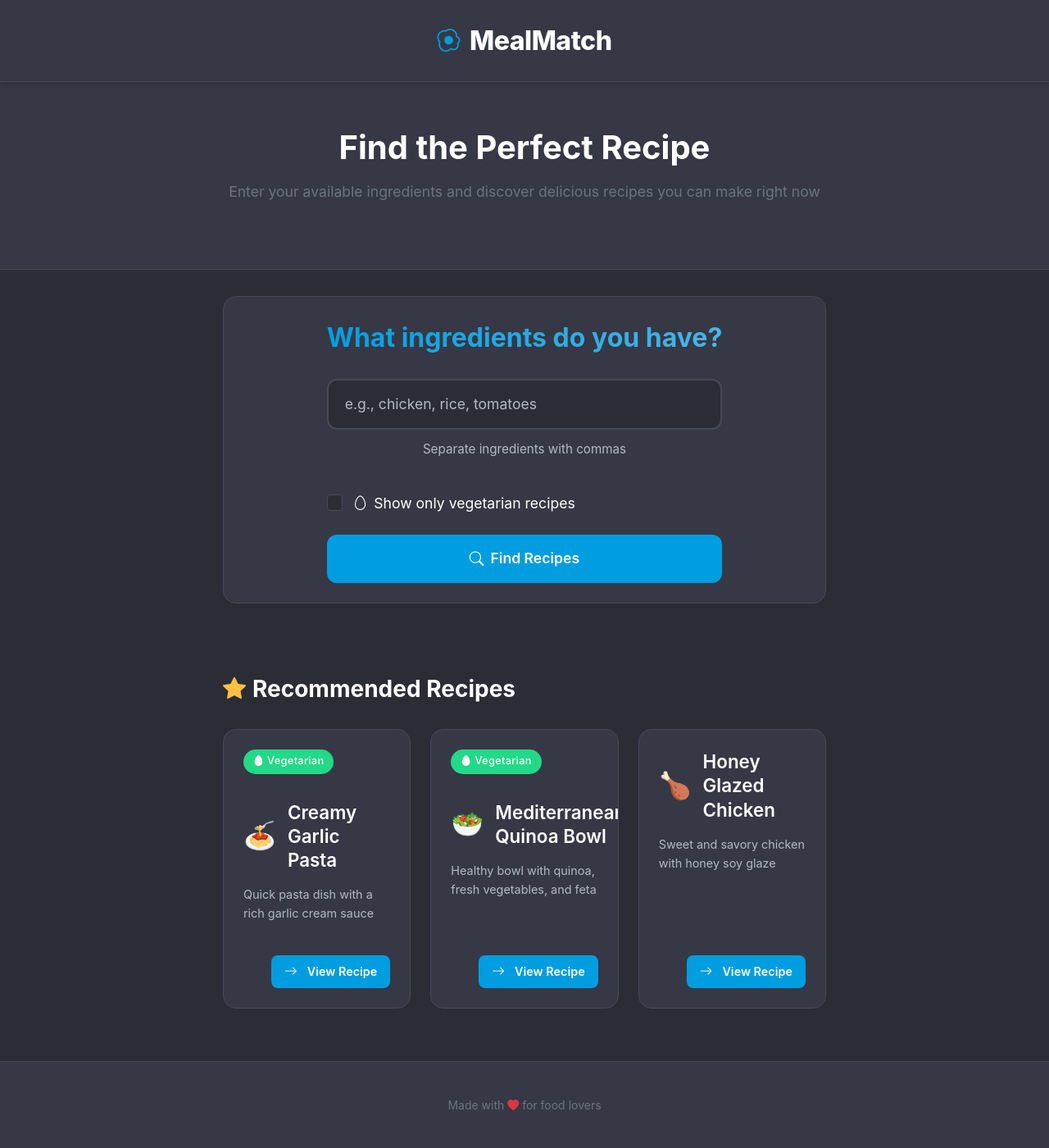
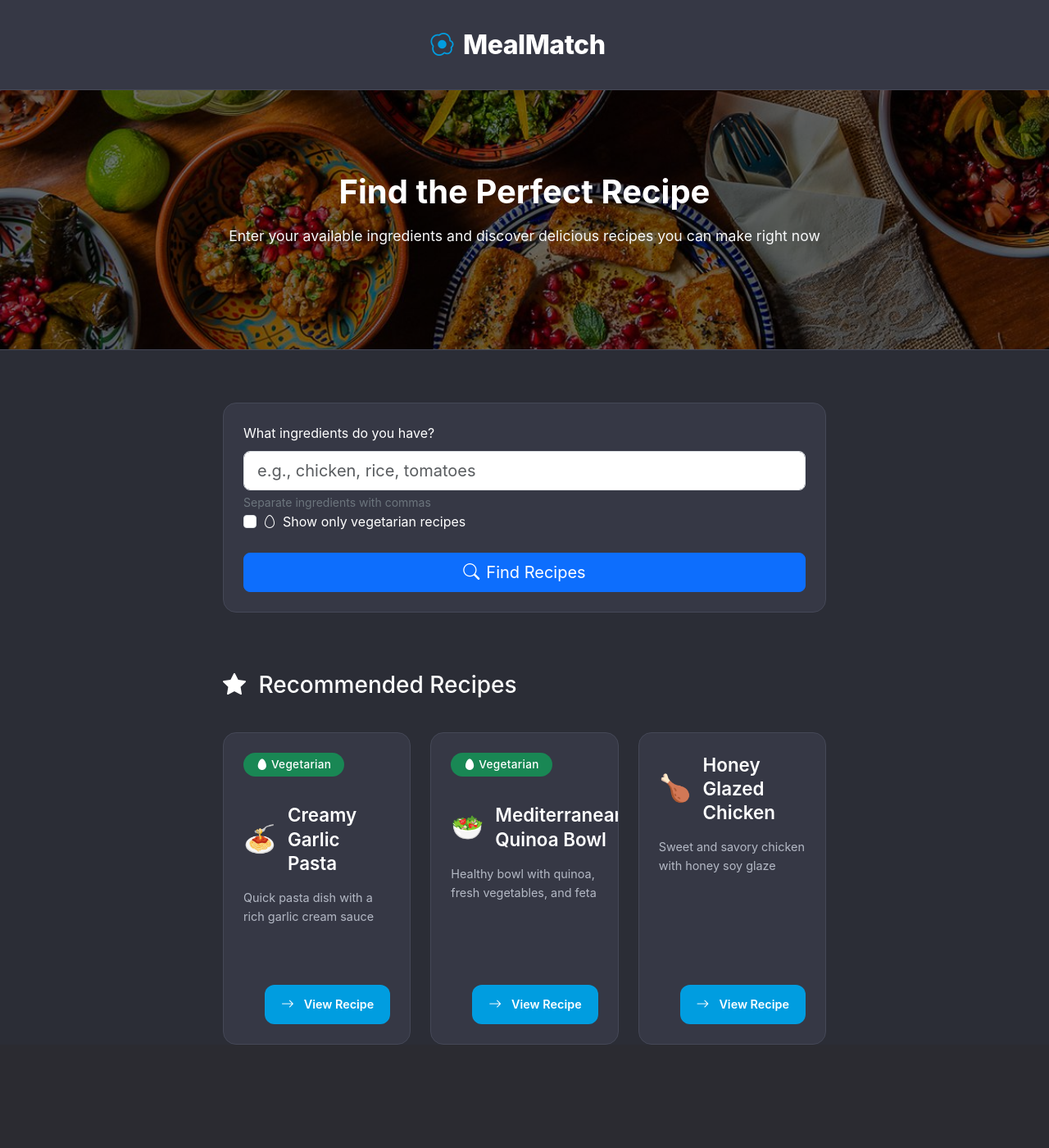
Before and after one commit to memoli1/mealmatch-flask, a Flask app: page / in a window 1280 px wide. Shown: the whole page at 82% size. After the commit the page ends 1274 px from the top, so only its background shows below. Run offline with Flask 3, Linux system fonts and the light colour scheme; some libraries are stand-ins or nearby versions.

Commit message:
api call added and some design impro

```diff
--- a/app.py
+++ b/app.py
@@ -3,10 +3,20 @@
 import json
 from typing import List, Dict, Tuple
 import os
+import requests
+from dotenv import load_dotenv
+
+# Load environment variables from .env file
+load_dotenv()
+api_key = os.getenv("SPOONACULAR_API_KEY")
 
 app = Flask(__name__, template_folder='templates', static_folder='static')
 app.config['SECRET_KEY'] = 'your-secret-key-here'  # Change this to a secure secret key
 csrf = CSRFProtect(app)
+
+# Spoonacular API configuration
+SPOONACULAR_API_KEY = os.getenv('SPOONACULAR_API_KEY')
+SPOONACULAR_BASE_URL = 'https://api.spoonacular.com'
 
 def load_recipes():
     try:
@@ -165,5 +175,127 @@
     save_favorites(favorites)
     return jsonify({'status': 'success'})
 
+@app.route('/api/recipes')
+def get_recipes():
+    if not SPOONACULAR_API_KEY:
+        return jsonify({'error': 'Spoonacular API key not configured'}), 500
+
+    # Get ingredients from query parameter
+    ingredients = request.args.get('ingredients', '')
+    print(f"Searching for ingredients: {ingredients}")
+
+    if not ingredients:
+        return jsonify({'error': 'No ingredients provided'}), 400
+
+    try:
+        # First, find recipes by ingredients
+        search_endpoint = f"{SPOONACULAR_BASE_URL}/recipes/findByIngredients"
+        search_params = {
+            'apiKey': SPOONACULAR_API_KEY,
+            'ingredients': ingredients,
+            'number': 5,
+            'ranking': 2,
+            'ignorePantry': True
+        }
+
+        print(f"Making request to Spoonacular: {search_endpoint}")
+        print(f"With params: {search_params}")
+
+        # Make request to find recipes
+        search_response = requests.get(search_endpoint, params=search_params)
+        search_response.raise_for_status()
+
+        # Get the initial recipes and print the raw response
+        initial_recipes = search_response.json()
+        print(f"Status Code: {search_response.status_code}")
+        print(f"Response Headers: {dict(search_response.headers)}")
+        print("Raw Spoonacular Response:", json.dumps(initial_recipes, indent=2))
+
+        if not initial_recipes:
+            return jsonify({'error': 'No recipes found'}), 404
+
+        detailed_recipes = []
+
+        for recipe in initial_recipes:
+            try:
+                recipe_id = recipe.get('id')
+                if not recipe_id:
+                    print(f"Skipping recipe without ID: {recipe}")
+                    continue
+
+                print(f"Processing recipe ID: {recipe_id}")
+
+                # Get full recipe details
+                info_response = requests.get(
+                    f"{SPOONACULAR_BASE_URL}/recipes/{recipe_id}/information",
+                    params={'apiKey': SPOONACULAR_API_KEY}
+                )
+                info_response.raise_for_status()
+                recipe_info = info_response.json()
+
+                # Extract used and missed ingredients directly from the search response
+                used_ingredients = recipe.get('usedIngredients', [])
+                missed_ingredients = recipe.get('missedIngredients', [])
+
+                print(f"Recipe {recipe_id} ingredients:")
+                print(f"- Used ingredients: {used_ingredients}")
+                print(f"- Missed ingredients: {missed_ingredients}")
+
+                # Calculate match percentage
+                used_count = recipe.get('usedIngredientCount', 0)
+                missed_count = recipe.get('missedIngredientCount', 0)
+                total_count = used_count + missed_count
+                match_percentage = (used_count / total_count * 100) if total_count > 0 else 0
+
+                detailed_recipe = {
+                    'id': recipe_id,
+                    'name': recipe_info.get('title', ''),
+                    'image': recipe_info.get('image', ''),
+                    'ingredients': [
+                        ing.get('original', '')
+                        for ing in recipe_info.get('extendedIngredients', [])
+                    ],
+                    'instructions': [
+                        step.get('step', '').strip()
+                        for instruction in recipe_info.get('analyzedInstructions', [])
+                        for step in instruction.get('steps', [])
+                    ] or [step.strip() for step in recipe_info.get('instructions', '').split('\n') if step.strip()],
+                    'vegetarian': recipe_info.get('vegetarian', False),
+                    'match_percentage': match_percentage,
+                    'missing_ingredients': [
+                        ing.get('original', '')
+                        for ing in missed_ingredients
+                    ],
+                    'preparationMinutes': recipe_info.get('preparationMinutes'),
+                    'cookingMinutes': recipe_info.get('cookingMinutes'),
+                    'servings': recipe_info.get('servings'),
+                    'sourceUrl': recipe_info.get('sourceUrl', ''),
+                    'summary': recipe_info.get('summary', '')
+                }
+
+                detailed_recipes.append(detailed_recipe)
+                print(f"Successfully processed recipe {recipe_id}")
+
+            except Exception as e:
+                print(f"Error processing recipe {recipe_id}: {str(e)}")
+                print(f"Recipe data: {json.dumps(recipe, indent=2)}")
+                continue
+
+        if not detailed_recipes:
+            return jsonify({'error': 'No valid recipes found'}), 404
+
+        return jsonify(detailed_recipes)
+
+    except requests.exceptions.RequestException as e:
+        error_message = f"Error fetching recipes: {str(e)}"
+        print(error_message)
+        print(f"Full error: {e.__class__.__name__}: {str(e)}")
+        return jsonify({'error': error_message}), 500
+    except Exception as e:
+        error_message = f"Unexpected error: {str(e)}"
+        print(error_message)
+        print(f"Full error: {e.__class__.__name__}: {str(e)}")
+        return jsonify({'error': error_message}), 500
+
 if __name__ == '__main__':
     app.run(debug=True, port=5001)
--- a/static/css/style.css
+++ b/static/css/style.css
@@ -1,18 +1,26 @@
+/* =========================
+   🎨 Global Variables
+========================= */
 :root {
     --primary-color: #009de0;
     --primary-dark: #0084bd;
     --background-dark: #2b2d36;
     --background-card: #363845;
+    --background-light: #363845;
+    --hover-color: #404352;
+
     --text-color: #ffffff;
     --text-secondary: #b4b9c5;
+
     --success-color: #22d987;
     --warning-color: #ffc043;
     --danger-color: #ff5b5b;
     --border-color: #454857;
-    --background-light: #363845;
-    --hover-color: #404352;
   }
 
+  /* =========================
+     🧱 Base Styles
+  ========================= */
   body {
     background-color: var(--background-dark);
     min-height: 100vh;
@@ -23,9 +31,12 @@
     line-height: 1.6;
   }
 
+  /* =========================
+     🧭 Navbar
+  ========================= */
   .navbar {
     background: var(--background-card) !important;
-    box-shadow: 0 2px 8px rgba(0,0,0,.15);
+    box-shadow: 0 2px 8px rgba(0, 0, 0, 0.15);
     padding: 1.5rem 0;
     border-bottom: 1px solid var(--border-color);
   }
@@ -44,8 +55,6 @@
     display: flex;
     align-items: center;
     gap: 0.75rem;
-    padding: 0;
-    margin: 0;
     letter-spacing: -0.5px;
   }
 
@@ -54,55 +63,76 @@
     font-size: 1.75rem;
   }
 
+  /* =========================
+     🖼 Hero Section (Search Header)
+  ========================= */
   .search-header {
-    background: var(--background-card);
-    padding: 3.5rem 0;
-    margin-bottom: 2rem;
+    background-image: url('/static/images/i.jpg');
+    background-size: cover;
+    background-position: center;
+    background-repeat: no-repeat;
+    position: relative;
+    padding: 100px 0;
+    color: var(--text-color);
     border-bottom: 1px solid var(--border-color);
+    margin-bottom: 2rem; /* added spacing after header */
+  }
+
+  .search-header::before {
+    content: "";
+    position: absolute;
+    top: 0; left: 0;
+    width: 100%; height: 100%;
+    background-color: rgba(0, 0, 0, 0.5);
+    z-index: 0;
+  }
+
+  .search-header .container {
+    position: relative;
+    z-index: 1;
   }
 
   .search-header h2 {
-    color: var(--text-color);
+    font-size: 2.5rem;
     font-weight: 700;
     margin-bottom: 1rem;
-    font-size: 2.5rem;
+    color: var(--text-color);
   }
 
   .search-header p {
+    font-size: 1.1rem;
     color: var(--text-secondary);
-    font-size: 1.1rem;
-    margin-bottom: 2rem;
   }
 
-.search-header .btn-light {
-    background: var(--background-dark);
+  /* =========================
+     🍽 Recipe Cards
+  ========================= */
+  .card,
+  .recipe-card,
+  .card.recipe-card {
+    background-color: var(--background-card);
+    color: var(--text-color);
     border: 1px solid var(--border-color);
-    color: var(--text-color);
-    font-weight: 600;
-    padding: 0.75rem 1.5rem;
-    transition: all 0.2s ease;
+    border-radius: 16px;
+    transition: all 0.3s ease;
+    overflow: hidden;
+    margin-bottom: 1.5rem;
   }
 
-.search-header .btn-light:hover {
-    background: var(--hover-color);
-    transform: translateY(-1px);
+  .card:first-child,
+  .recipe-card:first-child {
+    margin-top: 2rem; /* add top spacing to first card */
   }
 
-.recipe-card {
-    background: var(--background-card);
-    border: 1px solid var(--border-color);
-    border-radius: 16px;
-    margin-bottom: 1.5rem;
-    transition: all 0.3s ease;
-    overflow: hidden;
-}
-
-.recipe-card:hover {
+  .card:hover,
+  .recipe-card:hover,
+  .card.recipe-card:hover {
     transform: translateY(-4px);
-    box-shadow: 0 12px 24px rgba(0,0,0,.2);
+    box-shadow: 0 12px 24px rgba(0, 0, 0, 0.2);
     border-color: var(--hover-color);
   }
 
+  .card .card-body,
   .recipe-card .card-body {
     padding: 1.5rem;
     display: flex;
@@ -111,33 +141,34 @@
     position: relative;
   }
 
-.recipe-card .recipe-header {
+  .recipe-header {
     margin-bottom: 2rem;
   }
 
-.recipe-card .badge {
+  .badge {
     background-color: var(--success-color);
     font-size: 0.85rem;
     padding: 0.5rem 1rem;
     border-radius: 100px;
     font-weight: 500;
     letter-spacing: 0.3px;
+    display: inline-block;
   }
 
-.recipe-card .recipe-content {
+  .recipe-content {
     flex-grow: 1;
     display: flex;
     flex-direction: column;
     gap: 1rem;
   }
 
-.recipe-card .recipe-title {
+  .recipe-title {
     display: flex;
     align-items: center;
     gap: 0.875rem;
   }
 
-.recipe-card .recipe-title h4,
+  .recipe-title h4,
   .card-title {
     font-size: 1.4rem;
     font-weight: 600;
@@ -146,12 +177,13 @@
     color: var(--text-color);
   }
 
-.recipe-card .recipe-emoji {
+  .recipe-emoji {
     font-size: 2rem;
     line-height: 1;
   }
 
-.recipe-card p {
+  .recipe-card p,
+  .card p {
     font-size: 0.9rem;
     line-height: 1.6;
     color: var(--text-secondary);
@@ -159,13 +191,13 @@
     margin-bottom: 1rem;
   }
 
-.recipe-card .card-footer-content {
+  .card-footer-content {
     margin-top: auto;
     display: flex;
     justify-content: flex-end;
   }
 
-.recipe-card .btn-primary.btn-sm {
+  .btn-primary.btn-sm {
     padding: 0.75rem 1.25rem;
     font-size: 0.9rem;
     font-weight: 600;
@@ -178,232 +210,11 @@
     transition: all 0.2s ease;
   }
 
-.recipe-card .btn-primary.btn-sm:hover {
+  .btn-primary.btn-sm:hover {
     background: var(--primary-dark);
     transform: translateY(-2px);
   }
 
-.recipe-card .btn-primary.btn-sm i {
+  .btn-primary.btn-sm i {
     font-size: 1.1em;
   }
-
-.match-score {
-    background: var(--primary-color);
-    color: white;
-    font-weight: 600;
-    padding: 0.6rem 1.2rem;
-    border-radius: 24px;
-    font-size: 1rem;
-}
-
-.badge {
-    font-weight: 600;
-    padding: 0.6rem 1.2rem;
-    border-radius: 24px;
-    font-size: 0.9rem;
-}
-
-.badge.bg-warning {
-    background-color: var(--warning-color) !important;
-    color: #000000 !important;
-}
-
-.badge.bg-success {
-    background-color: var(--success-color) !important;
-}
-
-.section-title {
-    font-size: 1.2rem;
-    font-weight: 700;
-    color: var(--text-color);
-    margin: 1.5rem 0 1rem;
-    display: flex;
-    align-items: center;
-}
-
-.section-title i {
-    color: var(--primary-color);
-    margin-right: 0.75rem;
-    font-size: 1.1em;
-}
-
-.ingredient-list {
-    list-style: none;
-    padding: 0;
-    margin: 0;
-}
-
-.ingredient-list li {
-    padding: 0.75rem 0;
-    border-bottom: 1px solid var(--border-color);
-    color: var(--text-secondary);
-    font-size: 1.1rem;
-}
-
-.ingredient-list li:last-child {
-    border-bottom: none;
-}
-
-.ingredient-list.missing-ingredients li {
-    color: var(--danger-color);
-}
-
-.instructions {
-    white-space: pre-line;
-    line-height: 1.7;
-    color: var(--text-secondary);
-    background: var(--background-dark);
-    padding: 1.75rem;
-    border-radius: 12px;
-    margin: 0;
-    font-size: 1.1rem;
-}
-
-.form-control {
-    border: 2px solid var(--border-color);
-    border-radius: 12px;
-    padding: 1rem 1.25rem;
-    font-size: 1.1rem;
-    transition: all 0.2s ease;
-    background-color: var(--background-dark);
-    color: var(--text-color);
-}
-
-.form-control:focus {
-    border-color: var(--primary-color);
-    box-shadow: 0 0 0 4px rgba(0, 157, 224, 0.15);
-    background-color: var(--background-dark);
-    color: var(--text-color);
-}
-
-.form-control::placeholder {
-    color: var(--text-secondary);
-}
-
-.form-text {
-    color: var(--text-secondary) !important;
-    font-size: 0.95rem;
-    margin-top: 0.75rem;
-}
-
-.btn-primary {
-    background: var(--primary-color);
-    border: none;
-    font-weight: 600;
-    padding: 1rem 1.75rem;
-    border-radius: 12px;
-    transition: all 0.2s ease;
-    font-size: 1.1rem;
-}
-
-.btn-primary:hover {
-    background: var(--primary-dark);
-    transform: translateY(-2px);
-    box-shadow: 0 4px 12px rgba(0, 157, 224, 0.2);
-}
-
-.form-check-input {
-    background-color: var(--background-dark);
-    border-color: var(--border-color);
-    width: 1.2em;
-    height: 1.2em;
-    margin-top: 0.2em;
-}
-
-.form-check-input:checked {
-    background-color: var(--primary-color);
-    border-color: var(--primary-color);
-}
-
-.form-check-label {
-    color: var(--text-color);
-    font-size: 1.1rem;
-    padding-left: 0.5rem;
-}
-
-.alert {
-    border: none;
-    border-radius: 12px;
-    padding: 1.25rem 1.75rem;
-    font-weight: 500;
-    font-size: 1.1rem;
-}
-
-.alert-warning {
-    background-color: rgba(255, 192, 67, 0.15);
-    color: var(--warning-color);
-}
-
-footer {
-    margin-top: auto;
-    padding: 2.5rem 0;
-    background: var(--background-card);
-    border-top: 1px solid var(--border-color);
-}
-
-.top-match {
-    position: relative;
-}
-
-.top-match::before {
-    content: "⭐";
-    position: absolute;
-    top: 1.25rem;
-    right: 1.25rem;
-    font-size: 1.75rem;
-    z-index: 1;
-    filter: grayscale(0.1);
-}
-
-.form-label.ingredients-label {
-    font-size: 2rem;
-    font-weight: 700;
-    margin-bottom: 1.5rem;
-    color: var(--text-color);
-    display: block;
-    text-align: center;
-    background: linear-gradient(135deg, var(--primary-color), #4db6e5);
-    -webkit-background-clip: text;
-    -webkit-text-fill-color: transparent;
-    background-clip: text;
-}
-
-.ingredients-form {
-    max-width: 600px;
-    margin: 0 auto;
-}
-
-.ingredients-container {
-    text-align: center;
-    margin-bottom: 2.5rem;
-}
-
-.recommended-section {
-    margin-top: 4rem;
-    margin-bottom: 4rem;
-}
-
-.recommended-title {
-    font-size: 1.75rem;
-    font-weight: 700;
-    color: var(--text-color);
-    margin-bottom: 2rem;
-    display: flex;
-    align-items: center;
-}
-
-.recommended-title i {
-    color: var(--warning-color);
-    margin-right: 0.75rem;
-}
-
-.recipe-card .btn-primary.btn-sm {
-    padding: 0.5rem 1rem;
-    font-size: 0.9rem;
-    border-radius: 8px;
-}
-
-.recipe-card .badge {
-    font-size: 0.8rem;
-    padding: 0.5rem 0.75rem;
-}
--- a/templates/index.html
+++ b/templates/index.html
@@ -1,12 +1,42 @@
 {% extends "base.html" %}
 
 {% block content %}
+<style>
+    .search-header {
+        background-image: url('/static/images/i.jpg');
+        background-size: cover;
+        background-position: center;
+        background-repeat: no-repeat;
+        position: relative;
+        padding: 100px 0;
+        color: white;
+    }
+
+    .search-header::before {
+        content: "";
+        position: absolute;
+        top: 0;
+        left: 0;
+        height: 100%;
+        width: 100%;
+        background-color: rgba(0, 0, 0, 0.5); /* dark overlay */
+        z-index: 0;
+    }
+
+    .search-header .container {
+        position: relative;
+        z-index: 1;
+    }
+</style>
+
 <div class="search-header">
     <div class="container">
         <div class="row justify-content-center">
             <div class="col-md-8 text-center">
                 <h2>Find the Perfect Recipe</h2>
-                <p class="text-secondary mb-4">Enter your available ingredients and discover delicious recipes you can make right now</p>
+                <p class="text-light mb-4">
+                    Enter your available ingredients and discover delicious recipes you can make right now
+                </p>
             </div>
         </div>
     </div>
@@ -54,14 +84,15 @@
     </div>
 
     <!-- Recommended Recipes Section -->
-    <div class="recommended-section">
+    <div class="recommended-section mt-5">
         <div class="row justify-content-center">
             <div class="col-md-8">
-                <h3 class="recommended-title">
+                <h3 class="recommended-title text-white">
                     <i class="bi bi-star-fill me-2"></i>
                     Recommended Recipes
                 </h3>
                 <div class="row">
+                    <!-- Recipe card 1 -->
                     <div class="col-md-4">
                         <div class="card recipe-card h-100">
                             <div class="card-body">
@@ -85,6 +116,8 @@
                             </div>
                         </div>
                     </div>
+
+                    <!-- Recipe card 2 -->
                     <div class="col-md-4">
                         <div class="card recipe-card h-100">
                             <div class="card-body">
@@ -108,6 +141,8 @@
                             </div>
                         </div>
                     </div>
+
+                    <!-- Recipe card 3 -->
                     <div class="col-md-4">
                         <div class="card recipe-card h-100">
                             <div class="card-body">
@@ -130,36 +165,31 @@
             </div>
         </div>
     </div>
+
 </div>
 
 <script>
 document.getElementById('search-form').addEventListener('submit', async function(e) {
     e.preventDefault();
 
-    const ingredients = document.getElementById('ingredients').value.split(',').map(ing => ing.trim());
+    const ingredients = document.getElementById('ingredients').value;
     const vegetarian = document.getElementById('vegetarian').checked;
 
     try {
-        const response = await fetch('/api/search', {
-            method: 'POST',
-            headers: {
-                'Content-Type': 'application/json',
-                'X-CSRFToken': document.querySelector('input[name="csrf_token"]').value
-            },
-            body: JSON.stringify({
-                ingredients: ingredients,
-                vegetarian: vegetarian
-            })
-        });
-
+        const response = await fetch(`/api/recipes?ingredients=${encodeURIComponent(ingredients)}`);
         if (!response.ok) {
             const error = await response.json();
-            throw new Error(error.error || 'An error occurred');
+            throw new Error(error.error || 'Failed to fetch recipes');
         }
 
-        const data = await response.json();
-        window.location.href = '/results?data=' + encodeURIComponent(JSON.stringify(data));
+        const recipes = await response.json();
+        const filteredRecipes = vegetarian ? recipes.filter(r => r.vegetarian) : recipes;
 
+        if (filteredRecipes.length === 0) {
+            throw new Error('No recipes found for your ingredients');
+        }
+
+        window.location.href = '/results?data=' + encodeURIComponent(JSON.stringify(filteredRecipes));
     } catch (error) {
         const errorDiv = document.getElementById('error-message');
         errorDiv.textContent = error.message;
```
Also changed, not shown: templates/results.html (+7 -1 lines), static/images/i.jpg (added), 1 other file. Lines whose indentation alone changed are shown as unchanged.
